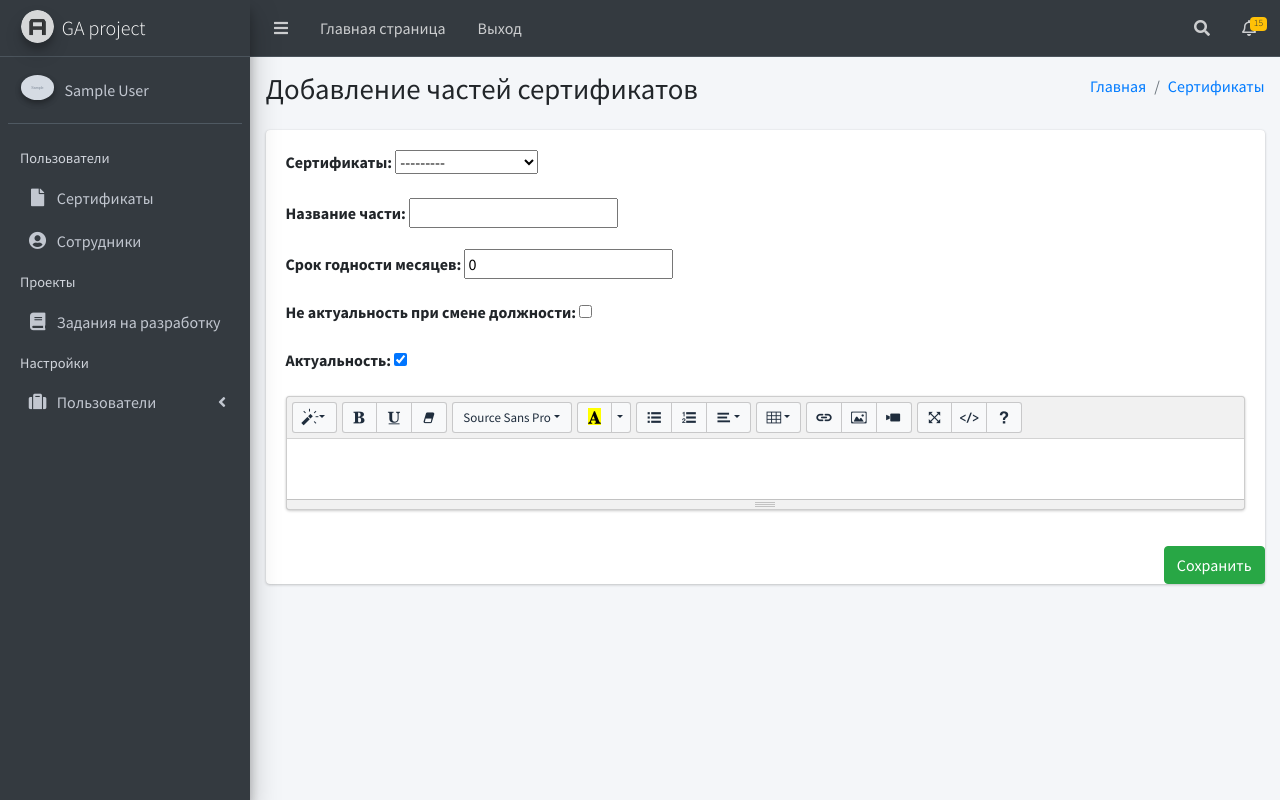
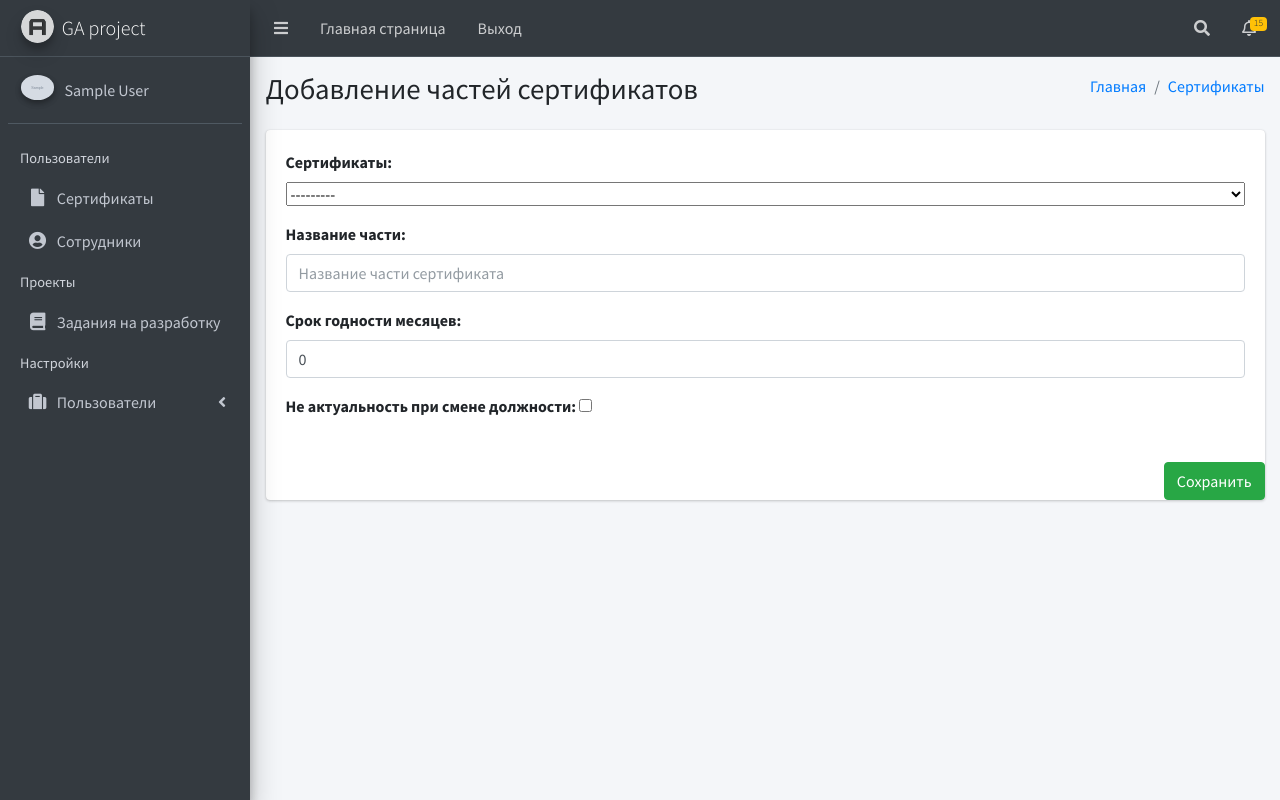
Before and after one commit to kdk-companu/gaProjectV1_0, a Django app: page /settings/certificates_parts/add/ in a window 1280 px wide. Run offline with Django 4.2, Linux system fonts and the light colour scheme; a user stored in the database is signed in; tables that the repository leaves empty hold one stand-in row (values such as "Sample post"); grey boxes marked "Sample" are stand-in pictures; some libraries are stand-ins or nearby versions.

Commit message:
Workers/Certificate_Parts/Update_Form Добавил отображение формы

```diff
--- a/templates/workers/certificates_parts_control.html
+++ b/templates/workers/certificates_parts_control.html
@@ -55,11 +55,6 @@
                                 </div>
                                 {% endif %}
                                 {% endfor %}
-
-
-                                              <textarea id="summernote"></textarea>
-
-
                             </div>
                             <div class="row no-print">
                                 <div class="col-12">
--- a/workers/forms/certificate.py
+++ b/workers/forms/certificate.py
@@ -126,7 +126,6 @@
 
 class Certificates_Form_Control(forms.ModelForm):
     '''Сертификаты.'''
-
     class Meta:
         model = Сertificates
         # fields = '__all__'
@@ -151,16 +150,16 @@
 
     class Meta:
         model = Сertificate_Parts
-        fields = ['certificates', 'name', 'validity', 'change_chief', 'state']
-        # widgets = {
-        #     'name': forms.TextInput(
-        #         attrs={'class': 'form-control', 'placeholder': 'Название сертификата', 'id': 'name'}),
-        #     'abbreviation': forms.TextInput(
-        #         attrs={'class': 'form-control', 'placeholder': 'Сокращенное название', 'id': 'abbreviation'}),
-        #     'how_to_take': forms.TextInput(
-        #         attrs={'class': 'form-control', 'placeholder': 'Как сдавать', 'id': 'how_to_take'}),
-        #     'answers': forms.TextInput(
-        #         attrs={'class': 'form-control', 'placeholder': 'Ответы', 'id': 'answers'}),
-        #     'state': forms.TextInput(
-        #         attrs={'class': 'form-control', 'placeholder': 'Актуальность', 'id': 'state'})
-        # }
+        fields = ['certificates', 'name', 'validity', 'change_chief']
+        widgets = {
+            'certificates': forms.Select(
+                attrs={'class': 'select2', 'style': 'width: 100%'}),
+            'name': forms.TextInput(
+                attrs={'class': 'form-control', 'placeholder': 'Название части сертификата',
+                       'id': 'name'}),
+            'validity': forms.TextInput(
+                attrs={'class': 'form-control', 'placeholder': 'Название части сертификата',
+                       'id': 'validity'}),
+            'change_chief': forms.CheckboxInput(
+                attrs={'id': 'state', }),
+        }
```
